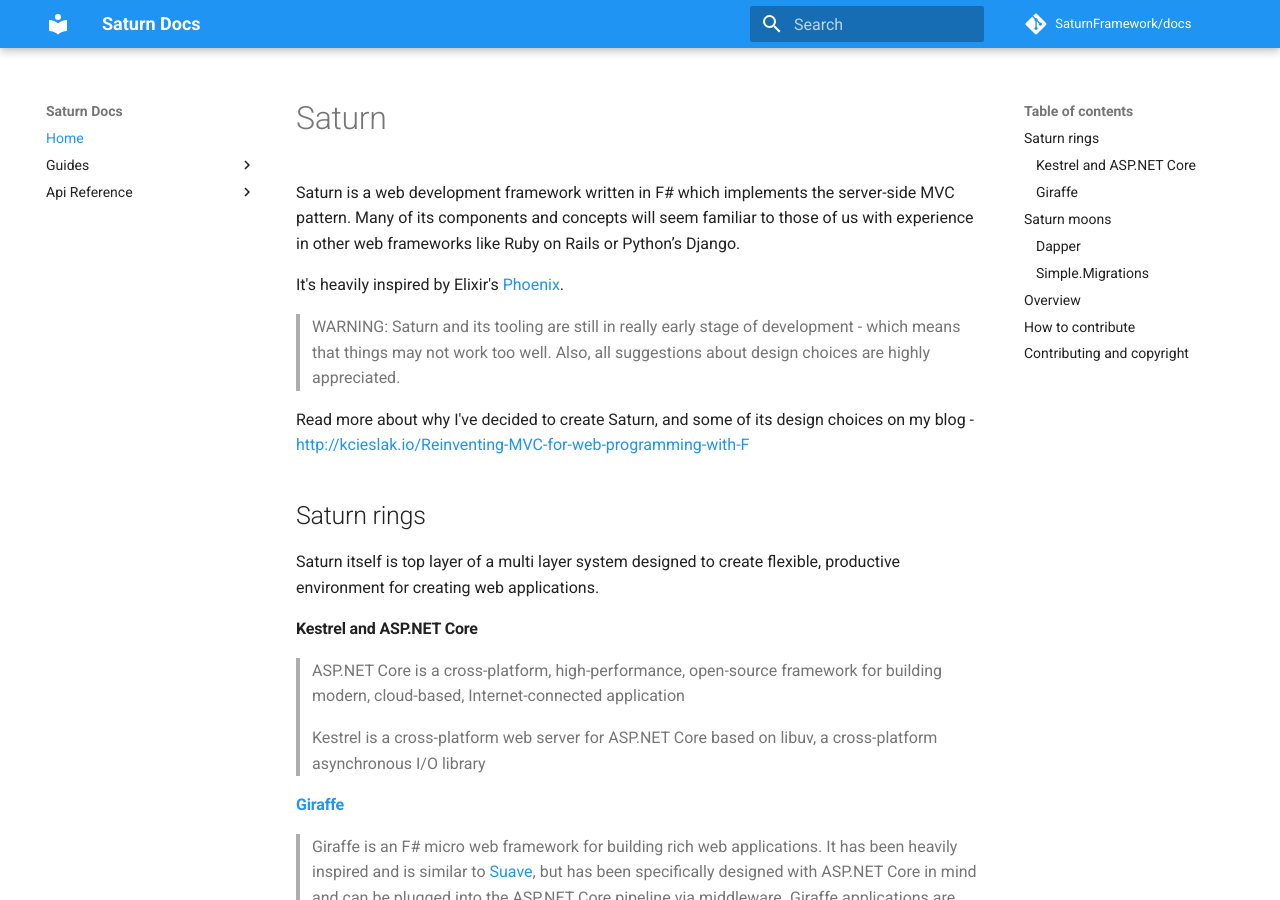
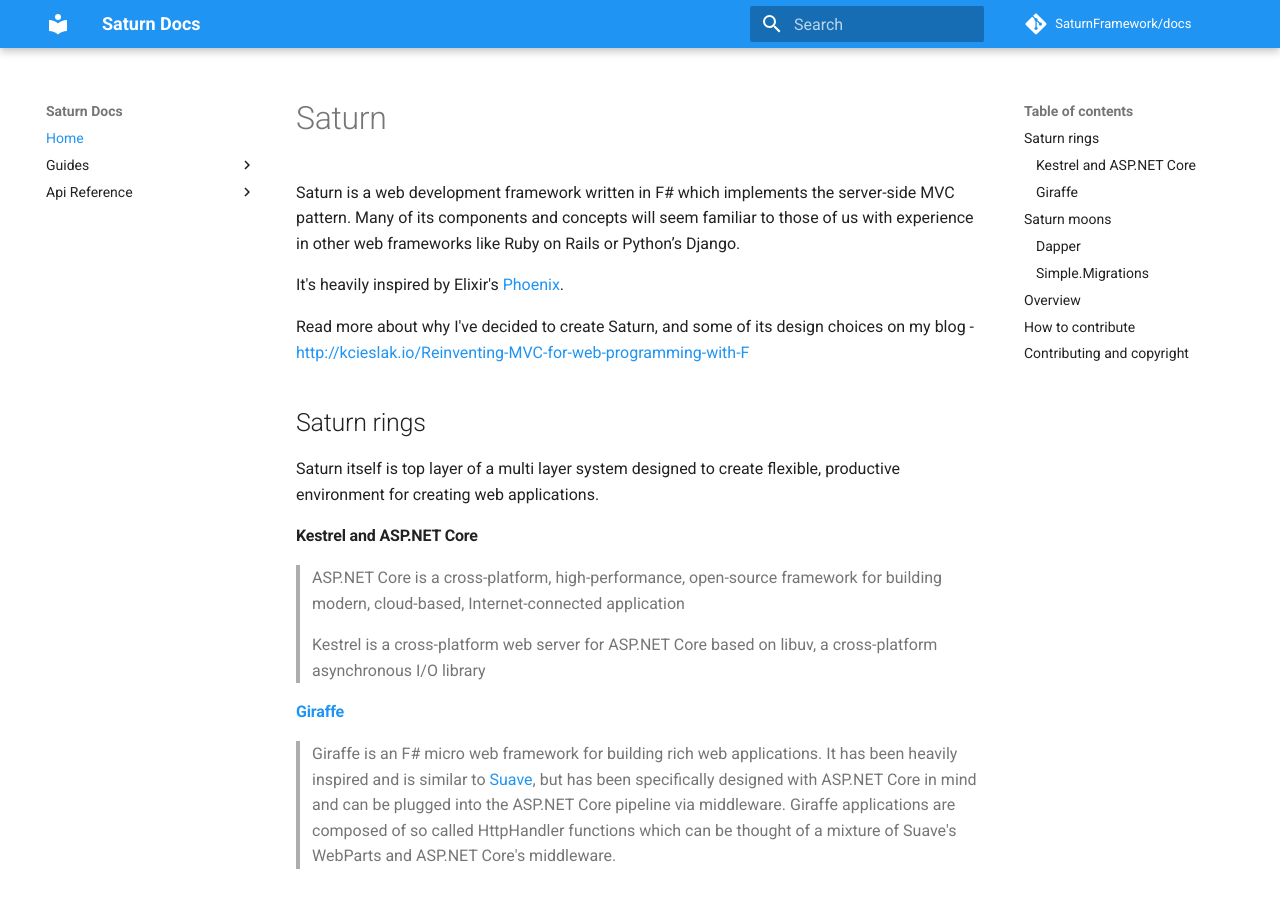
Before and after one commit to tmpreston/docs-2, an MkDocs documentation site: the page built from docs/index.md, in a window 1280 px wide and 900 px high. Built offline with MkDocs 1.6.1 and Material for MkDocs 9.7.7, drawn with Linux system fonts in a browser that asks for light colours; comment, search, counter and statistics services are not loaded; old or Windows-style settings are respelled for this version of MkDocs.

Commit message:
Remove warning

```diff
--- a/docs/index.md
+++ b/docs/index.md
@@ -3,8 +3,6 @@
 Saturn is a web development framework written in F# which implements the server-side MVC pattern. Many of its components and concepts will seem familiar to those of us with experience in other web frameworks like Ruby on Rails or Python’s Django.
 
 It's heavily inspired by Elixir's [Phoenix](http://phoenixframework.org/).
-
-> WARNING: Saturn and its tooling are still in really early stage of development - which means that things may not work too well. Also, all suggestions about design choices are highly appreciated.
 
 Read more about why I've decided to create Saturn, and some of its design choices on my blog - [http://kcieslak.io/Reinventing-MVC-for-web-programming-with-F](http://kcieslak.io/Reinventing-MVC-for-web-programming-with-F)
 
```
